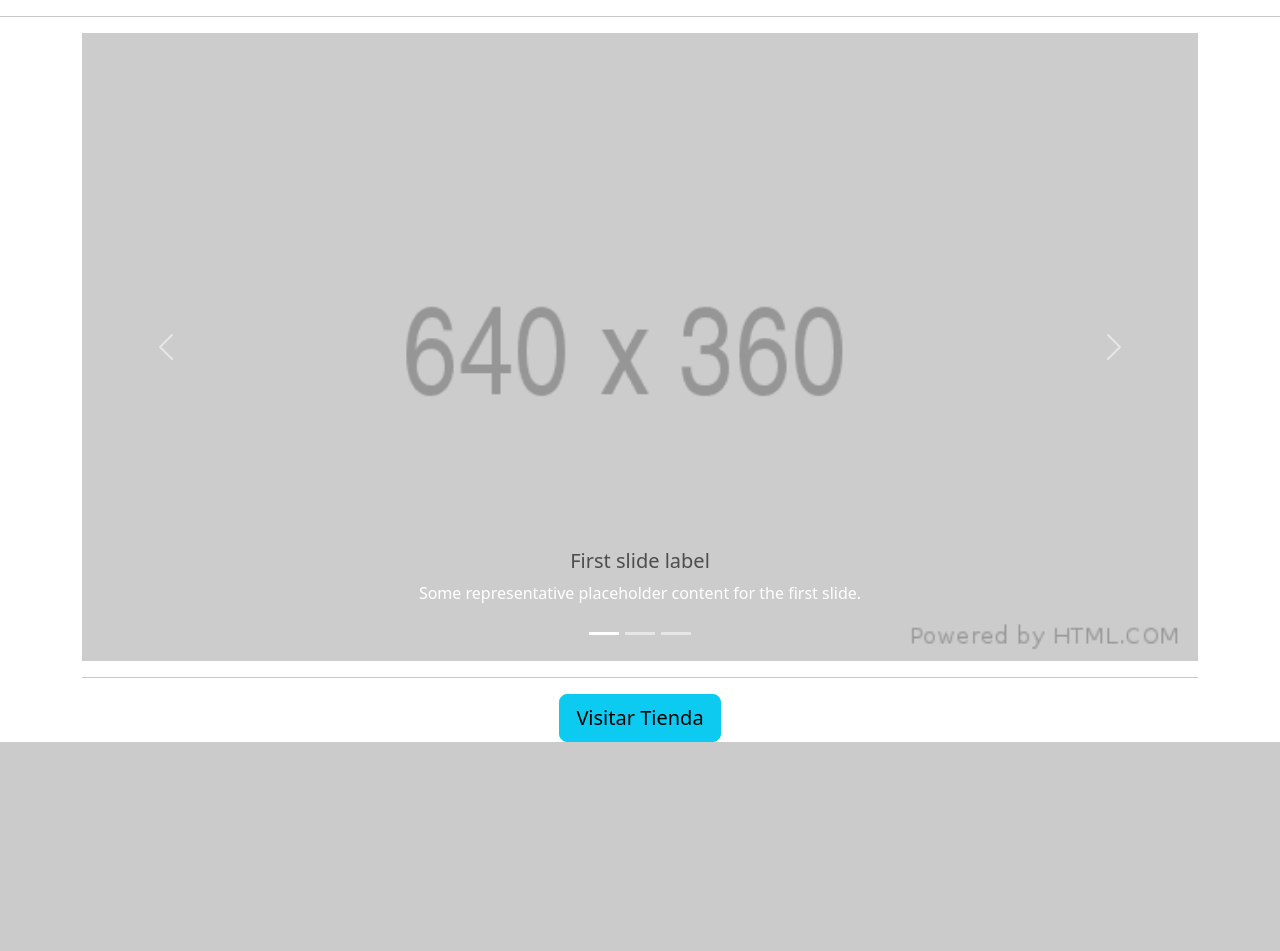
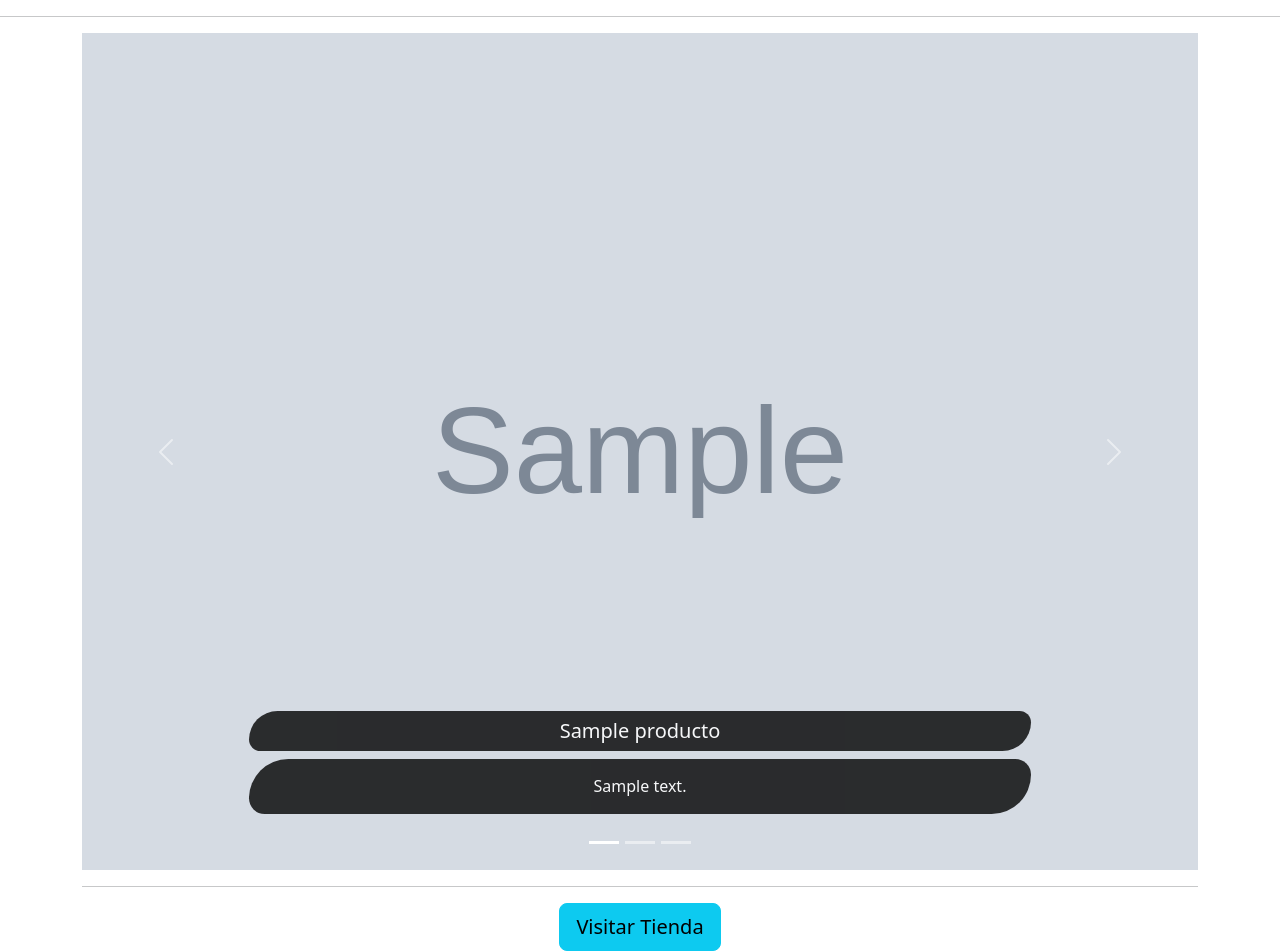
Before and after one commit to JehuAravena/Portafolio-titulo-DUOC, a Django app: template Olivias/tienda/templates/tienda/inicio.html in a window 1280 px wide. Shown: the part 58-1009 px from the top of the page. Before the commit the page ends 800 px from the top, so only its background shows below. Run offline with Django 4.2, Linux system fonts and the light colour scheme; the template is opened without the code that fills it: most values are stand-ins (such as "Sample title", 1, 10 or a date in 2020); grey boxes marked "Sample" are stand-in pictures.

Commit message:
hice la pag de inicio y le puse un carrusel

```diff
--- a/Olivias/tienda/templates/tienda/inicio.html
+++ b/Olivias/tienda/templates/tienda/inicio.html
@@ -70,8 +70,8 @@
     </nav>
     <hr />
 
+    {% block content %}
     <div class="container">
-      {% block content %}
       <div
         id="carouselExampleCaptions"
         class="carousel slide"
@@ -100,45 +100,39 @@
           ></button>
         </div>
         <div class="carousel-inner">
-          <div class="carousel-item active">
+          {% for producto in productos|slice:":3" %}
+          <div class="carousel-item {% if forloop.first %}active{% endif %}">
             <img
-              src="{% static 'placeholder.png' %}"
+              src="{{ producto.imagen.url }}"
               class="d-block w-100"
-              alt="{% static 'placeholder.png' %}"
+              alt="{{ producto.nombre }}"
             />
             <div class="carousel-caption d-none d-md-block">
-              <h5>First slide label</h5>
-              <p>
-                Some representative placeholder content for the first slide.
+              <h5
+                style="
+                  color: #ffffff;
+                  background-color: #000000;
+                  opacity: 0.8;
+                  border-radius: 50px 20px;
+                  padding: 1%;
+                "
+              >
+                {{ producto.nombre }}
+              </h5>
+              <p
+                style="
+                  color: #ffffff;
+                  background-color: #000000;
+                  opacity: 0.8;
+                  border-radius: 50px 20px;
+                  padding: 2%;
+                "
+              >
+                {{ producto.descripcion }}
               </p>
             </div>
           </div>
-          <div class="carousel-item">
-            <img
-              src="{% static 'placeholder.png' %}"
-              class="d-block w-100"
-              alt="{% static 'placeholder.png' %}"
-            />
-            <div class="carousel-caption d-none d-md-block">
-              <h5>Second slide label</h5>
-              <p>
-                Some representative placeholder content for the second slide.
-              </p>
-            </div>
-          </div>
-          <div class="carousel-item">
-            <img
-              src="{% static 'placeholder.png' %}"
-              class="d-block w-100"
-              alt="{% static 'placeholder.png' %}"
-            />
-            <div class="carousel-caption d-none d-md-block">
-              <h5>Third slide label</h5>
-              <p>
-                Some representative placeholder content for the third slide.
-              </p>
-            </div>
-          </div>
+          {% endfor %}
         </div>
         <button
           class="carousel-control-prev"
@@ -165,8 +159,8 @@
           >Visitar Tienda</a
         >
       </center>
-      {% endblock content%}
     </div>
+    {% endblock content%}
 
     <!-- JavaScript Bundle with Popper -->
     <script
--- a/Olivias/tienda/views.py
+++ b/Olivias/tienda/views.py
@@ -4,7 +4,9 @@
 
 # Create your views here.
 def inicio(request):
-    return render(request, 'tienda/inicio.html')
+    productos = producto.objects.all()
+    context = {'productos': productos}
+    return render(request, 'tienda/inicio.html', context)
 
 def nosotros(request):
     return render(request, 'tienda/nosotros.html')
```
